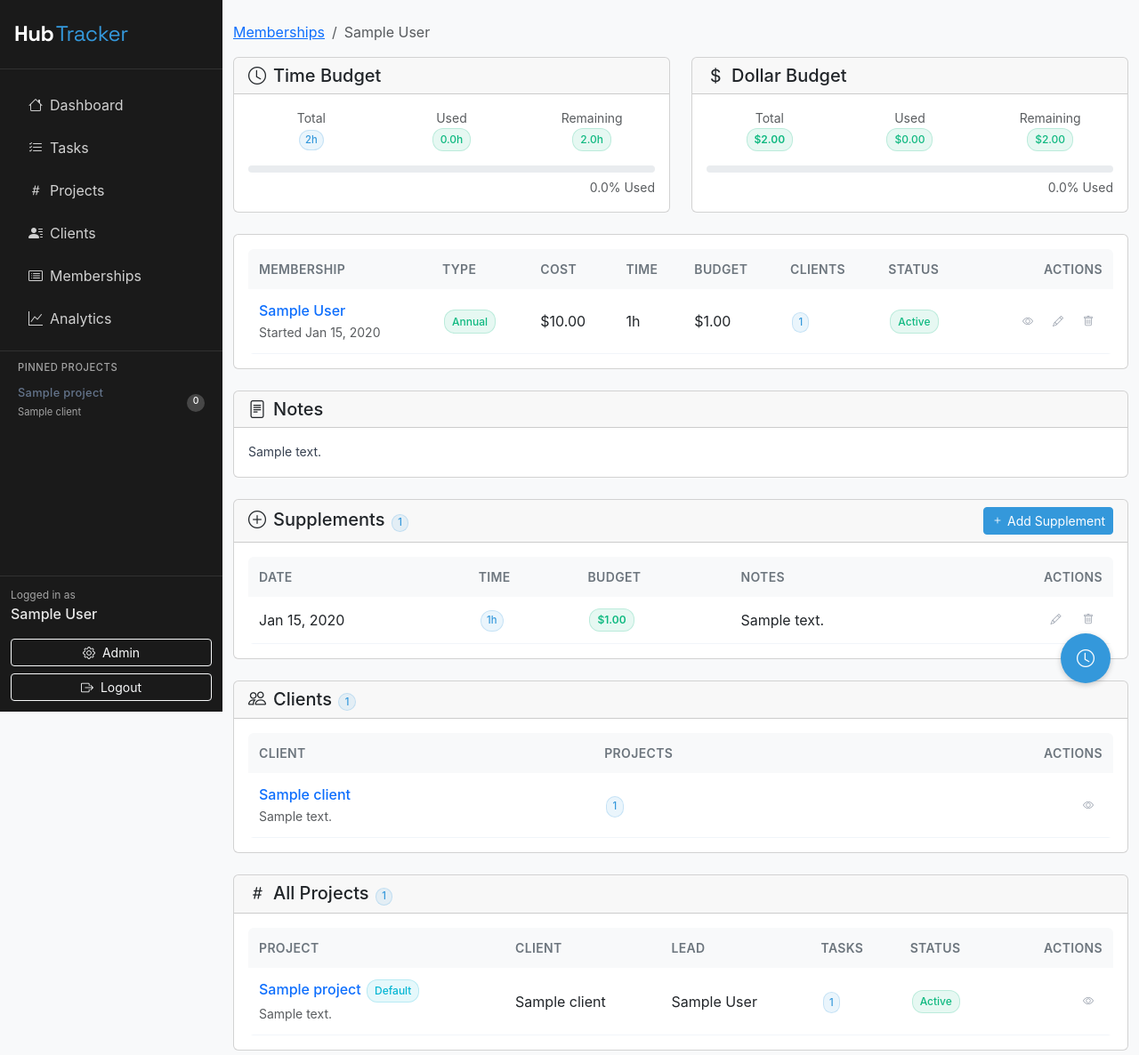
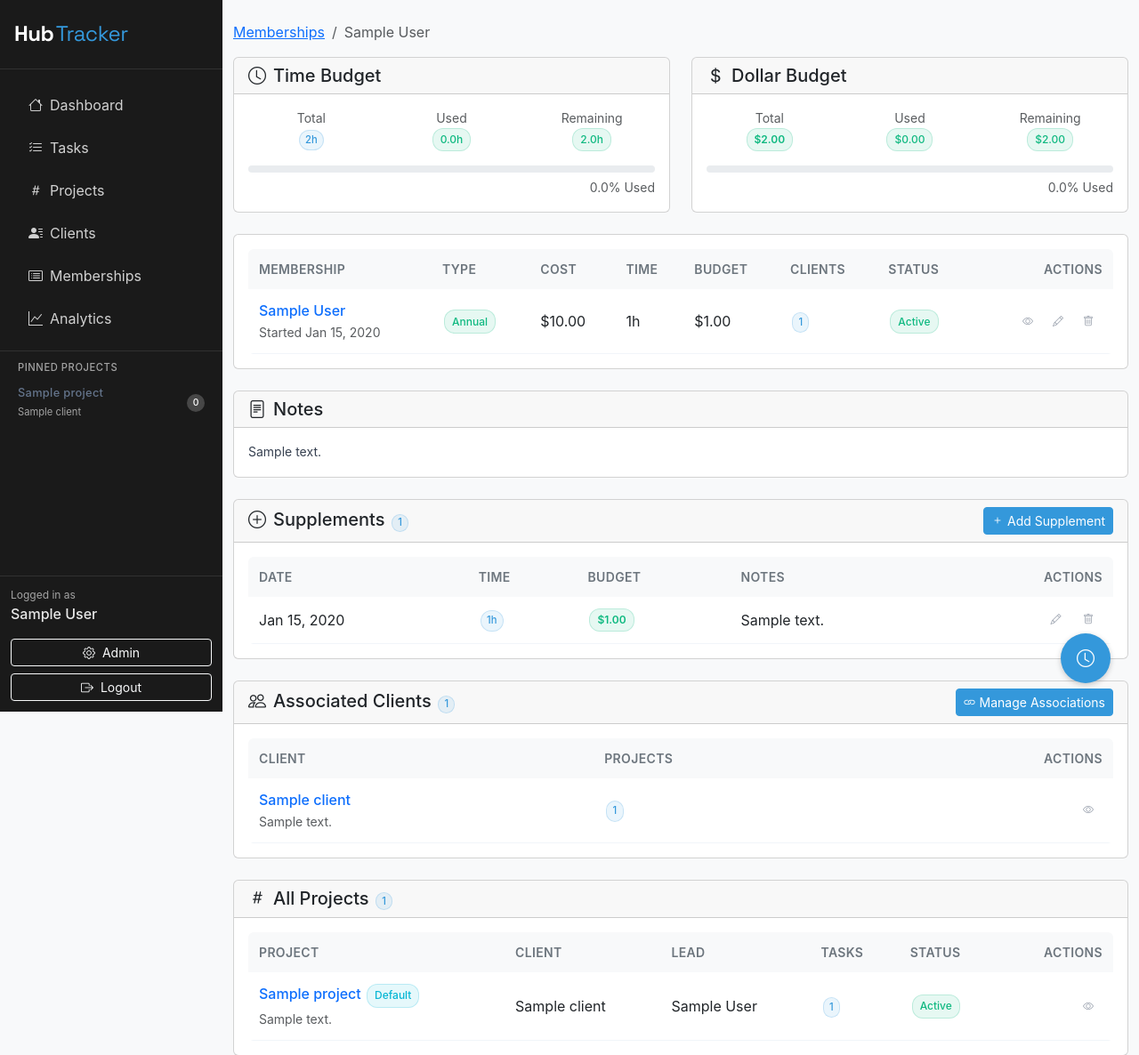
Before and after one commit to Neurotech-Hub/HubTracker, a Flask app: page /membership/1 in a window 1280 px wide. Shown: the top 1186 px of the page at 89% size. Run offline with Flask 3, Linux system fonts and the light colour scheme; the visitor is signed in with stand-in values (Sample User, id 1); tables that the repository leaves empty hold one stand-in row (values such as "Sample post"); some libraries are stand-ins or nearby versions.

Commit message:
Membership update route fixed, client asociations present on membership detail

```diff
--- a/app.py
+++ b/app.py
@@ -1213,11 +1213,14 @@ def membership_detail(membership_id):
     membership = Membership.query.get_or_404(membership_id)
 
     # Get all clients for this membership
-    clients = membership.clients.order_by(Client.name.asc()).all()
-
-    # Get all projects through these clients
+    associated_clients = membership.clients.order_by(Client.name.asc()).all()
+
+    # Get all available clients for the form
+    all_clients = Client.query.order_by(Client.name.asc()).all()
+
+    # Get all projects through associated clients
     projects = []
-    for client in clients:
+    for client in associated_clients:
         projects.extend(client.projects.all())
 
     # Sort projects by name
@@ -1225,7 +1228,8 @@ def membership_detail(membership_id):
 
     return render_template('membership_detail.html',
                          membership=membership,
-                         clients=clients,
+                         clients=associated_clients,
+                         all_clients=all_clients,
                          projects=projects,
                          MembershipSupplement=MembershipSupplement)
 
@@ -1319,6 +1323,7 @@ def edit_membership(membership_id):
 
     title = request.form.get('title', '').strip()
     start_date_str = request.form.get('start_date')
+    status = request.form.get('status', 'Active')
     is_annual = request.form.get('is_annual') == 'on'
     cost_str = request.form.get('cost', '').strip()
     time_str = request.form.get('time', '').strip()
@@ -1364,6 +1369,7 @@ def edit_membership(membership_id):
 
     membership.title = title
     membership.start_date = start_date
+    membership.status = status
     membership.is_annual = is_annual
     membership.cost = cost
     membership.time = time
@@ -1372,7 +1378,50 @@ def edit_membership(membership_id):
 
     db.session.commit()
     flash('Membership updated successfully', 'success')
-    return redirect(url_for('memberships'))
+
+    # Redirect back to the membership detail page if we came from there
+    referrer = request.headers.get('Referer', '')
+    if f'/membership/{membership_id}' in referrer:
+        return redirect(url_for('membership_detail', membership_id=membership_id))
+    else:
+        return redirect(url_for('memberships'))
+
+@app.route('/membership/<int:membership_id>/update_clients', methods=['POST'])
+def update_membership_clients(membership_id):
+    if 'user_id' not in session:
+        return redirect(url_for('login'))
+
+    membership = Membership.query.get_or_404(membership_id)
+
+    # Get the list of client IDs that should be associated
+    selected_client_ids = request.form.getlist('client_ids')
+
+    # Convert to integers
+    try:
+        selected_client_ids = [int(cid) for cid in selected_client_ids]
+    except ValueError:
+        flash('Invalid client ID format', 'error')
+        return redirect(url_for('membership_detail', membership_id=membership_id))
+
+    # Get all clients that should be associated
+    clients_to_associate = Client.query.filter(Client.id.in_(selected_client_ids)).all()
+
+    # Get current associated clients
+    current_clients = membership.clients.all()
+
+    # Remove clients that are no longer selected
+    for client in current_clients:
+        if client.id not in selected_client_ids:
+            client.membership_id = None
+
+    # Add newly selected clients
+    for client in clients_to_associate:
+        if client not in current_clients:
+            client.membership_id = membership.id
+
+    db.session.commit()
+    flash('Client associations updated successfully', 'success')
+    return redirect(url_for('membership_detail', membership_id=membership_id))
 
 @app.route('/delete_membership/<int:membership_id>', methods=['POST'])
 def delete_membership(membership_id):
--- a/static/css/style.css
+++ b/static/css/style.css
@@ -1887,6 +1887,9 @@ body.mobile-nav-expanded {
     min-width: 1.25rem;
     height: 1.25rem;
     padding: 0 0.2rem;
+    display: inline-flex;
+    align-items: center;
+    justify-content: center;
 }
 
 .pinned-project-item:hover .task-count-bubble {
--- a/templates/membership_detail.html
+++ b/templates/membership_detail.html
@@ -260,9 +260,12 @@
                     <div class="card">
                         <div class="card-header d-flex justify-content-between align-items-center">
                             <h5 class="mb-0">
-                                <i class="bi bi-people me-2"></i>Clients
+                                <i class="bi bi-people me-2"></i>Associated Clients
                                 <span class="badge-clean badge-count">{{ clients|length }}</span>
                             </h5>
+                            <button type="button" class="btn btn-sm btn-primary" data-bs-toggle="modal" data-bs-target="#clientAssociationModal">
+                                <i class="bi bi-link me-1"></i>Manage Associations
+                            </button>
                         </div>
                         <div class="card-body">
                             {% if clients %}
@@ -504,6 +507,50 @@
 
 <!-- Include Membership Form (contains both add and edit modals) -->
 {% include 'partials/membership_form.html' %}
+
+<!-- Client Association Modal -->
+<div class="modal fade" id="clientAssociationModal" tabindex="-1">
+    <div class="modal-dialog modal-lg">
+        <div class="modal-content">
+            <form method="POST" action="{{ url_for('update_membership_clients', membership_id=membership.id) }}">
+                <div class="modal-header">
+                    <h5 class="modal-title">Manage Client Associations</h5>
+                    <button type="button" class="btn-close" data-bs-dismiss="modal"></button>
+                </div>
+                <div class="modal-body">
+                    <div class="mb-3">
+                        <p class="text-muted mb-0">Select the clients you want to associate with this membership:</p>
+                    </div>
+                    <div class="client-list" style="max-height: 400px; overflow-y: auto;">
+                        {% for client in all_clients %}
+                        <div class="form-check mb-3">
+                            <input class="form-check-input" type="checkbox"
+                                   name="client_ids"
+                                   value="{{ client.id }}"
+                                   id="modal_client_{{ client.id }}"
+                                   {% if client in clients %}checked{% endif %}>
+                            <label class="form-check-label" for="modal_client_{{ client.id }}">
+                                <div class="fw-medium">{{ client.name }}</div>
+                                {% if client.notes %}
+                                <small class="text-muted">{{ client.notes[:80] }}{% if client.notes|length > 80 %}...{% endif %}</small>
+                                {% endif %}
+                                <div class="small text-muted">{{ client.projects.count() }} project{% if client.projects.count() != 1 %}s{% endif %}</div>
+                            </label>
+                        </div>
+                        {% endfor %}
+                    </div>
+                </div>
+                <div class="modal-footer">
+                    <button type="button" class="btn btn-secondary" data-bs-dismiss="modal">Cancel</button>
+                    <button type="submit" class="btn btn-primary">
+                        <i class="bi bi-check me-1"></i>Update Associations
+                    </button>
+                </div>
+            </form>
+        </div>
+    </div>
+</div>
+
 {% endblock %}
 
 {% block extra_scripts %}
--- a/templates/partials/membership_form.html
+++ b/templates/partials/membership_form.html
@@ -182,7 +182,7 @@ function editMembership(membershipId, title, startDate, isAnnual, cost, time, bu
     document.getElementById('editMembershipNotes').value = notes || '';
 
     // Set form action
-    document.getElementById('editMembershipForm').action = `/membership/${membershipId}/edit`;
+    document.getElementById('editMembershipForm').action = `/edit_membership/${membershipId}`;
 
     // Show modal
     new bootstrap.Modal(document.getElementById('editMembershipModal')).show();
```
